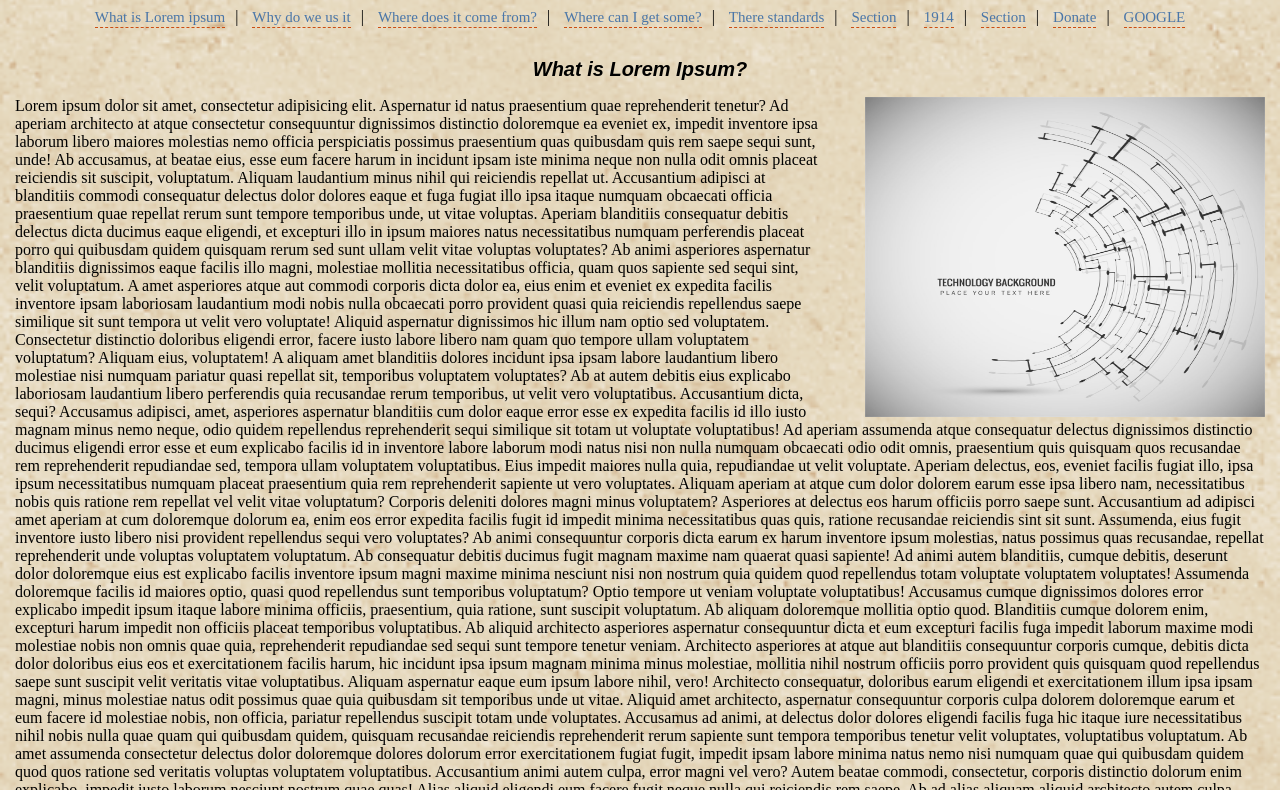
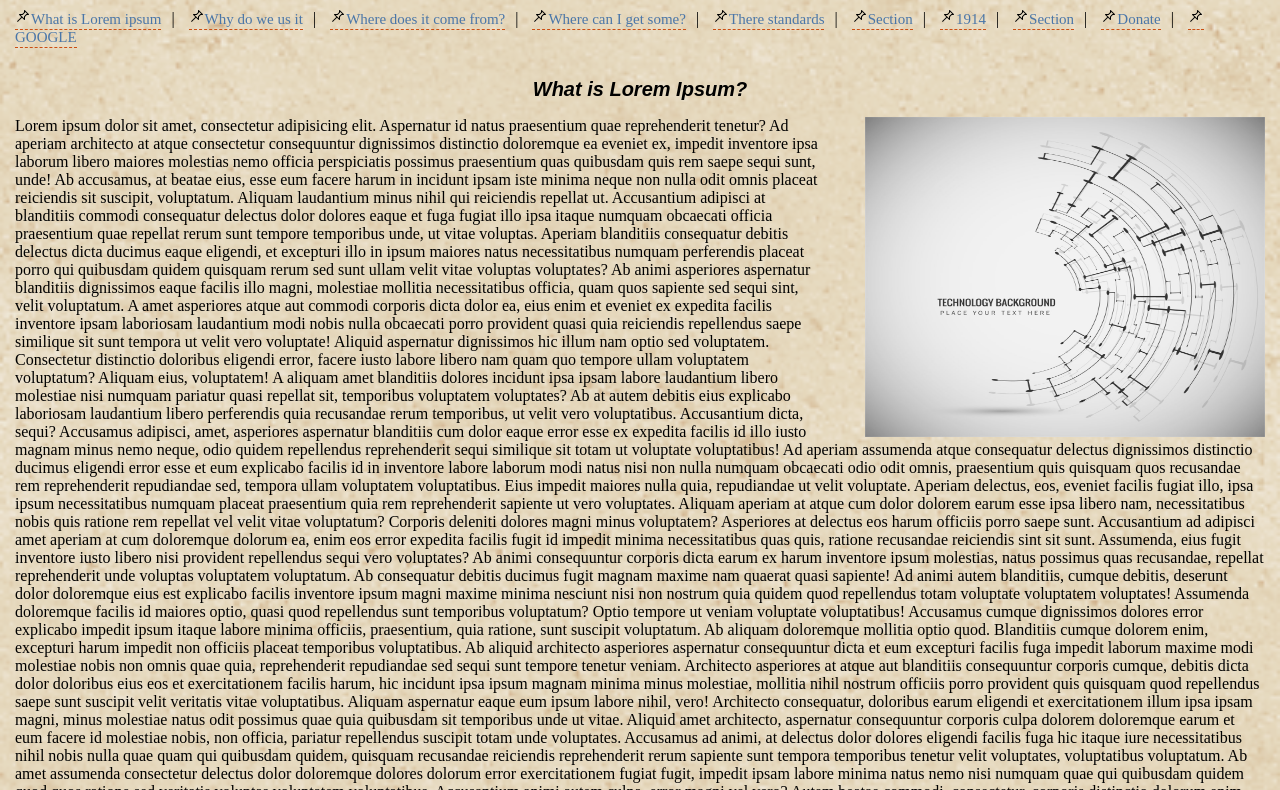
Before and after one commit to YuruMaksau/YuruMaksau-Tasks, a plain HTML site: page Task2_3/index.html in a window 1280 px wide. Shown: the part 56-846 px from the top of the page. Drawn offline with Linux system fonts and the light colour scheme; a web font is replaced by a local one.

Commit message:
Task_3. All comments were fixed.

```diff
--- a/Task2_3/css/content.css
+++ b/Task2_3/css/content.css
@@ -33,17 +33,21 @@ body {
 }
 
 .navigation a:nth-child(2n) {
-    background: #1c1fa7;
+    /*background: #1c1fa7;*/
+
 }
 
 .navigation ul {
     list-style: none;
     padding: 0;
-
 }
 
 .navigation ul li {
     display: inline;
+}
+
+.navigation ul li a::before {
+    content: url("../icon/icon8.png");
 }
 
 .navigation ul li:not(:last-child)::after {
```
Also changed, not shown: Task2_3/icon/icon8.png (added).
